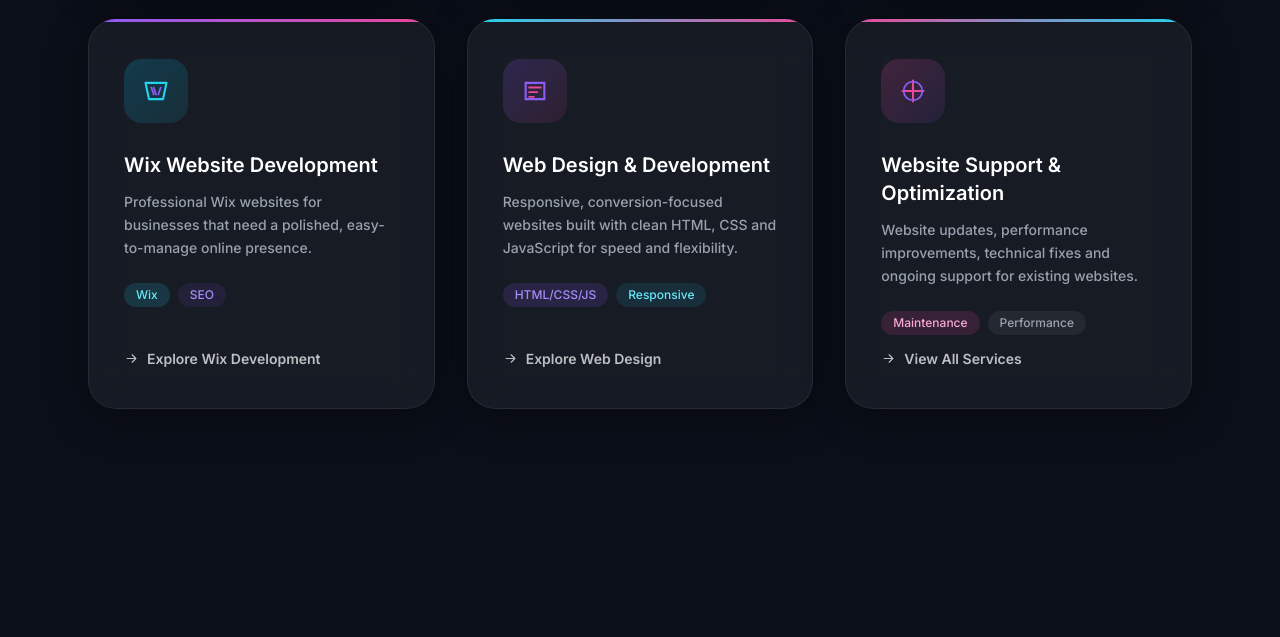
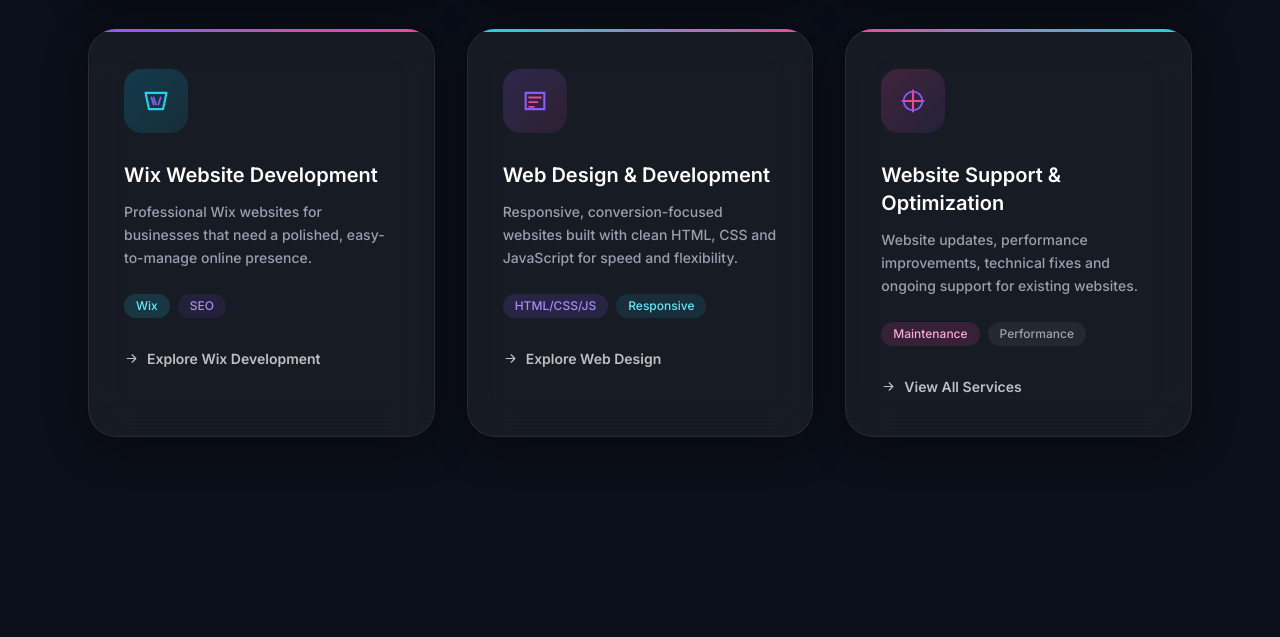
Before and after one commit to praveenkrwebdev/seo-test4, a website: page index.html in a window 1280 px wide. Shown: the part 3504-4141 px from the top of the page. Drawn offline with Linux system fonts and the light colour scheme.

Commit message:
Add margin-top to service card styles

```diff
--- a/global.css
+++ b/global.css
@@ -781,6 +781,7 @@
   line-height:1.5 !important;
   white-space:normal !important;
   text-align:left !important;
+  margin-top: 30px !important;
 }
 .service-card > a:hover{
   transform:none !important;
```
